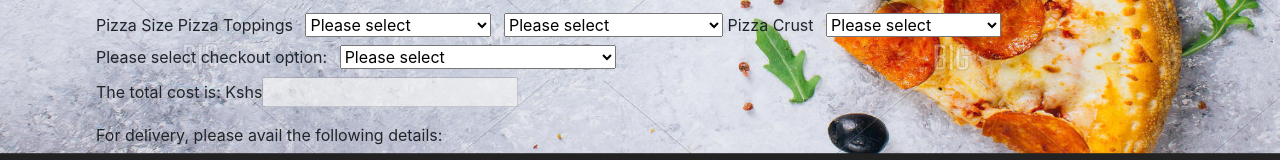
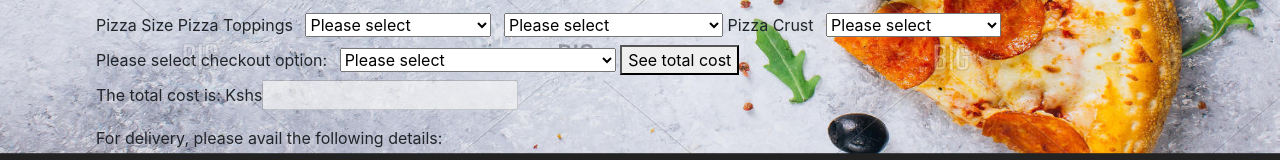
Before and after one commit to othirakevin/pizza, a plain HTML site: page index.html in a window 1280 px wide. Shown: the part 561-721 px from the top of the page. Drawn offline with Linux system fonts and the light colour scheme.

Commit message:
added total cost button

```diff
--- a/index.html
+++ b/index.html
@@ -111,6 +111,9 @@
         <option value="150.00">Out of town delivery Kshs-150.00</option>
        </select>
        </td>
+
+       <button type="button" onClick="Calculate()">See total cost</button>
+
        <p>The total cost is: Kshs<input id="cost" type="text" disabled/></p>
       </div>
        <p>For delivery, please avail the following details:</p>
```
